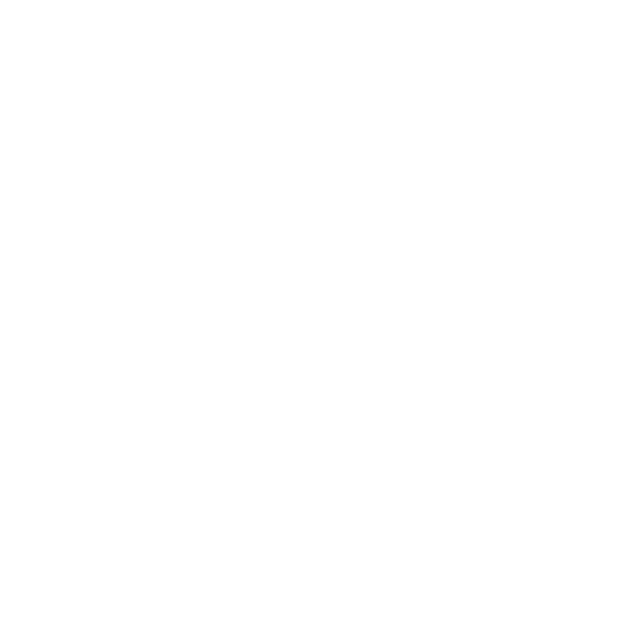
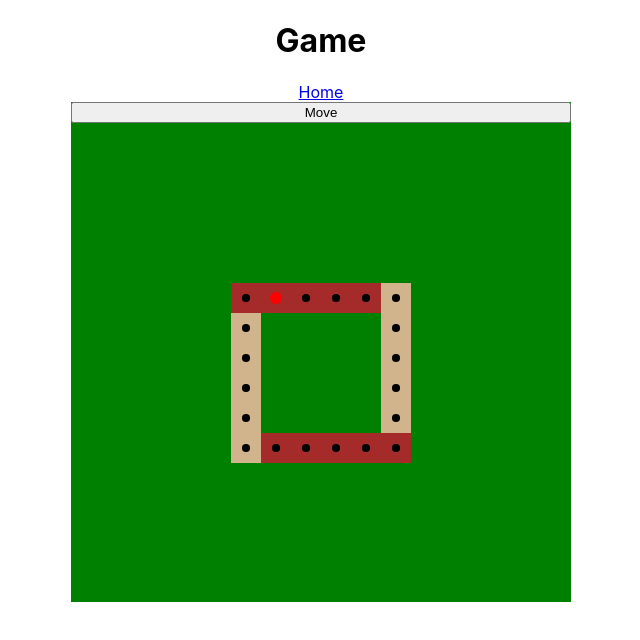
Before and after one commit to TyKerkman/Pegs-Jokers, a React (Create React App) app in the folder frontend/: page /game in a window 1280 px wide. Before the commit this address had no page. Shown: the top 640 px of the page, without its empty margins (319-959 px from the left). Built offline with nearby package versions, Linux system fonts and the light colour scheme.

Commit message:
Added Potential Game State Rendering (#4)

```diff
--- a/frontend/src/App.js
+++ b/frontend/src/App.js
@@ -1,15 +1,17 @@
-import logo from './logo.svg';
+import React from 'react'
 import ReactDOM from "react-dom/client";
 import { BrowserRouter, Routes, Route } from "react-router-dom";
 import Home from './pages/Home'
 import Profile from './pages/Profile';
+import Game from './pages/Game';
 
 function App() {
   return (
     <BrowserRouter>
       <Routes>
           <Route index element={<Home />} />
-          <Route path="/profile" element={<Profile />} />
+            <Route path="/profile" element={<Profile />} />
+            <Route path="/game" element={<Game />} />
       </Routes>
     </BrowserRouter>
   );
--- /dev/null
+++ b/frontend/src/components/Board.js
@@ -0,0 +1,118 @@
+import React, {useState, useEffect, useRef} from 'react'
+import Place from './Place'
+import Piece from './Piece'
+import '../App.css'
+
+function Board({numPlayers=4}) {
+    let initialPiece = {
+        color: 'red'
+    };
+
+
+
+ const gridContainer =  {
+    display: 'grid',
+    gridTemplateColumns: 'auto auto auto auto auto auto',
+    }
+    let num = 6;
+    let initialBoard = []
+    for(let i = 0; i < num; i++){
+        let temp = []
+        for(let j = 0; j < num; j++){
+            temp.push(null)
+        }
+        initialBoard.push(temp)
+    }
+
+    console.log(initialBoard)
+    // initialBoard = [
+    //     [null, initialPiece, null, null, null],
+    //     [null, null, null, null, null],
+    //     [null, null, null, null, null],
+    //     [null, null, null, null, null],
+    //     [null, null, null, null, null],
+    // ];
+
+    initialBoard[0][1] = initialPiece
+
+    const [board, setBoard] = useState(initialBoard)
+    const [grid, setGrid] = useState(
+        <div className="grid-container">
+            {
+                board.map((row, indexI)=>{
+                    return row.map((item, indexJ)=>{
+                        if(indexI == 0 || indexI == initialBoard.length - 1 || indexJ == 0 || indexJ == row.length - 1){
+                            let color = ['brown', 'brown', 'tan', 'tan']
+                            let colorIndex = 3
+                            if(indexI == 0 && indexJ != row.length - 1){
+                                colorIndex = 0
+                            }else if(indexI == initialBoard.length - 1 && indexJ != 0){
+                                colorIndex = 1
+                            }else if(indexJ == 0){
+                                colorIndex = 2
+                            }
+                            if(item != null){
+                                return <div className="grid-item"><Place piece={item} pathColor={color[colorIndex]} position={'path'}/></div>
+                            }else{
+                                return <div className="grid-item"><Place  pathColor={color[colorIndex]} position={'path'}/></div>
+                            }
+                        }else{
+                            return <div className="grid-item"><Place /></div>
+                        }
+                    })
+                })}
+            </div>
+    )
+
+    const updateBoard = () => {
+        let newBoard = [...initialBoard]
+        newBoard[0][1] = null
+        newBoard[0][2] = initialPiece
+        newBoard[5][4] = {color: 'orange'}
+        newBoard[3][0] = {color: 'blue'}
+        newBoard[2][5] = {color: 'teal'}
+
+
+        setBoard(newBoard);
+    }
+
+    useEffect(()=>{
+        let newGrid =<div style={gridContainer}>
+            {
+                board.map((row, indexI)=>{
+                    return row.map((item, indexJ)=>{
+                        if(indexI == 0 || indexI == initialBoard.length - 1 || indexJ == 0 || indexJ == row.length - 1){
+                            let color = ['brown', 'brown', 'tan', 'tan']
+                            let colorIndex = 3
+                            if(indexI == 0 && indexJ != row.length - 1){
+                                colorIndex = 0
+                            }else if(indexI == initialBoard.length - 1 && indexJ != 0){
+                                colorIndex = 1
+                            }else if(indexJ == 0){
+                                colorIndex = 2
+                            }
+                            if(item != null){
+                                return <div className="grid-item"><Place piece={item} pathColor={color[colorIndex]} position={'path'}/></div>
+                            }else{
+                                return <div className="grid-item"><Place  pathColor={color[colorIndex]} position={'path'}/></div>
+                            }
+                        }else{
+                            return <div className="grid-item"><Place /></div>
+                        }
+                    })
+                })}
+            </div>
+        setGrid(newGrid)
+    }, [board])
+
+    return (
+        <div style={{display:'flex', flexDirection: 'column'}}>
+            <button onClick={updateBoard}>Move</button>
+            <div style={{display: 'flex', justifyContent: 'center', alignItems: 'center', height: '500px', width: '500px'}}>
+                {grid}
+            </div>
+        </div>
+    )
+}
+
+export default Board
--- /dev/null
+++ b/frontend/src/components/Piece.js
@@ -0,0 +1,14 @@
+import React from 'react'
+
+function Piece({color, position}) {
+
+    const pieceColor = color
+    const piecePosition = position
+
+    return (
+        <>
+        </>
+    )
+}
+
+export default Piece
--- /dev/null
+++ b/frontend/src/components/Place.js
@@ -0,0 +1,60 @@
+import React, { useEffect, useState } from 'react';
+
+function Place({ position = null, piece = null, pathColor=null}) {
+    const [color, setColor] = useState({
+        background: 'black',
+        height: '7.5px',
+        width: '7.5px',
+        borderRadius: '50%',
+        display: 'inline-block'
+    }); // Initialize color state with an empty string
+    const [background, setBackground] = useState('')
+    useEffect(() => {
+        // Check if the position is 'path' and the piece is null to set the color to black
+        if (position === 'path' && piece === null) {
+            setBackground(pathColor)
+            setColor({
+                background: 'black',
+                height: '7.5px',
+                width: '7.5px',
+                borderRadius: '50%',
+                display: 'inline-block'
+            });
+        } else if (piece !== null) { // If there is a piece, set the color to the piece's color
+            setBackground(pathColor)
+            setColor({
+                background: piece.color,
+                height: '12px',
+                width: '12px',
+                borderRadius: '50%',
+                display: 'inline-block'
+            });
+        } else { // Reset color if neither condition is met
+            setBackground('green')
+            setColor({
+                background: 'green',
+                height: '7.5px',
+                width: '7.5px',
+                borderRadius: '50%',
+                display: 'inline-block'
+            });
+        }
+    }, [position, piece]); // Watch for changes in position and piece props
+
+    return (
+        <div style={{
+            background: background,
+            height: '30px',
+            width: '30px',
+            display: 'flex',
+            justifyContent: 'center',
+            alignItems: 'center'
+        }}>
+        <div
+            style={color}
+        ></div>
+        </div>
+    );
+}
+
+export default Place;
--- /dev/null
+++ b/frontend/src/pages/Game.js
@@ -0,0 +1,23 @@
+import React, {useState} from 'react'
+import {Outlet, Link} from 'react-router-dom'
+import Piece from '../components/Piece'
+import Board from '../components/Board'
+
+function Game() {
+
+
+
+    return (
+        <div style={{display: 'flex', flexDirection: 'column',justifyContent: 'center', alignItems: 'center'}}>
+            <h1>Game</h1>
+            <Link to='/'>Home</Link>
+                <div style={{background: 'green', height: '500px'}}>
+                    <Board />
+                </div>
+
+
+        </div>
+    )
+}
+
+export default Game
--- a/frontend/src/pages/Home.js
+++ b/frontend/src/pages/Home.js
@@ -7,6 +7,7 @@
         <div className='App'>
             <h1>Pegs and Jokers</h1>
             <Link to='/profile'>Profile</Link>
+            <Link to='/game'>Game</Link>
             <Outlet />
         </div>
     )
```
Also changed, not shown: frontend/package.json (+4 -3 lines), frontend/src/logo.svg (deleted), 1 other file (tests, documents, lock files or other folders).
